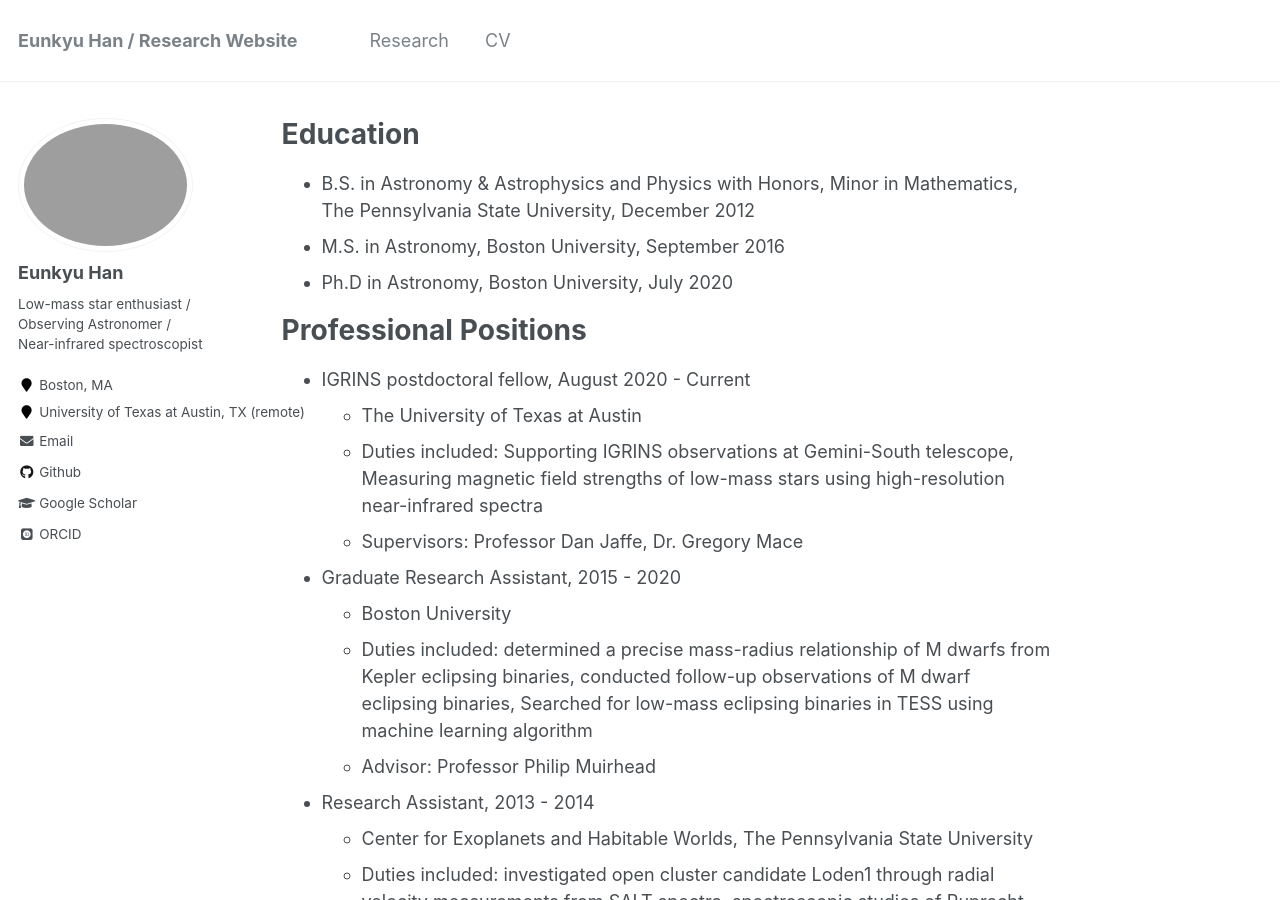
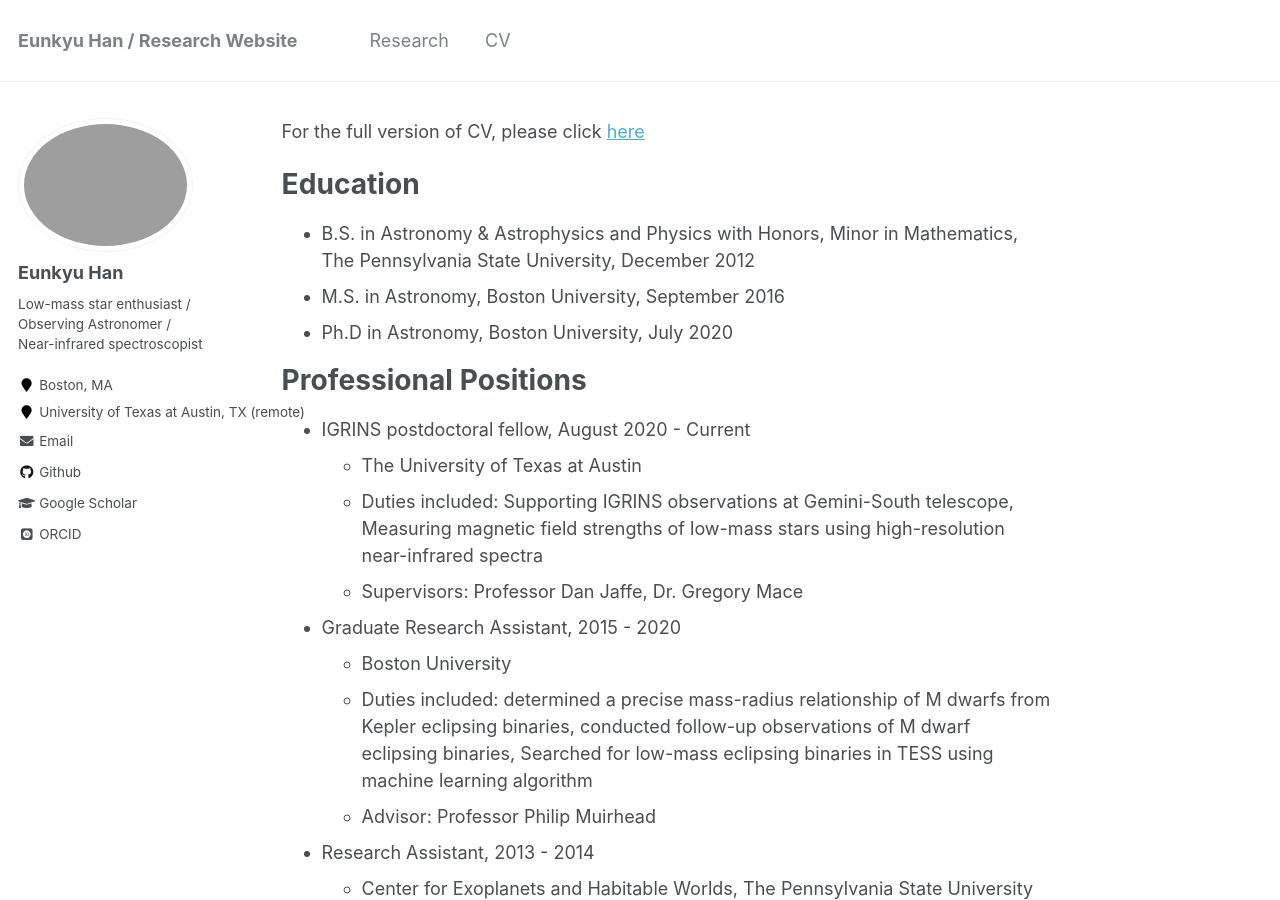
Before and after one commit to eunkyuh/eunkyuh.github.io, a Jekyll site: the page built from _pages/cv.md, in a window 1280 px wide and 900 px high. Built offline with Jekyll 4.4.1, drawn with Linux system fonts in a browser that asks for light colours; some web fonts are replaced; some of the changed text lies outside the part shown.

Commit message:
Update cv.md

```diff
--- a/_pages/cv.md
+++ b/_pages/cv.md
@@ -8,6 +8,7 @@ redirect_from:
 ---
 
 {% include base_path %}
+For the full version of CV, please click [here](http://eunkyuh.github.io/website/files/CV_July2022.pdf)
 
 Education
 ======
```
Also changed, not shown: other parts of _pages/cv.md (+0 -2 lines).
